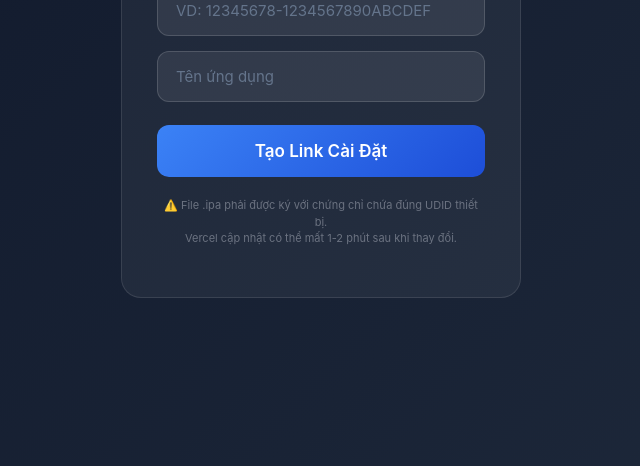
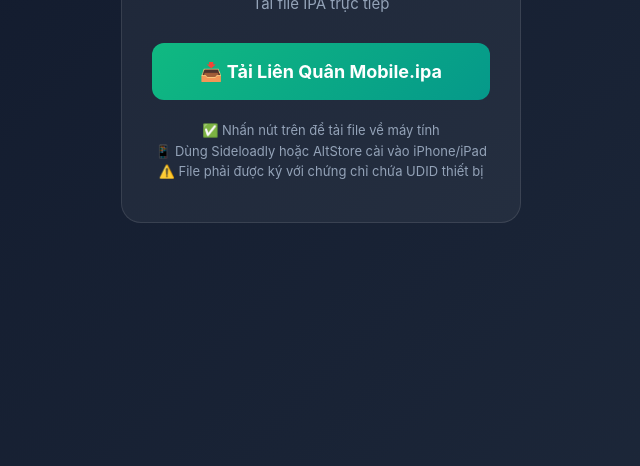
Before and after one commit to tinhyeunhobe1-eng/khogamevip, a plain HTML site: page index.html in a window 1280 px wide. Shown: the part 334-800 px from the top of the page, without its empty margins (319-959 px from the left). Drawn offline with Linux system fonts and the light colour scheme.

Commit message:
Update index.html

```diff
--- a/index.html
+++ b/index.html
@@ -5,130 +5,28 @@
     <meta name="viewport" content="width=device-width, initial-scale=1.0">
     <title>Kho Game VIP</title>
     <style>
-        * {
-            margin: 0;
-            padding: 0;
-            box-sizing: border-box;
-            font-family: -apple-system, BlinkMacSystemFont, 'Segoe UI', sans-serif;
-        }
-        body {
-            background: linear-gradient(135deg, #0f172a, #1e293b);
-            min-height: 100vh;
-            display: flex;
-            flex-direction: column;
-            align-items: center;
-            justify-content: center;
-            padding: 20px;
-        }
-        .container {
-            background: rgba(255, 255, 255, 0.05);
-            border-radius: 20px;
-            padding: 50px 35px;
-            max-width: 400px;
-            width: 100%;
-            border: 1px solid rgba(255, 255, 255, 0.1);
-        }
-        h1 {
-            color: #ffffff;
-            font-size: 32px;
-            text-align: center;
-            margin-bottom: 12px;
-        }
-        .subtitle {
-            color: #94a3b8;
-            text-align: center;
-            margin-bottom: 30px;
-            font-size: 15px;
-        }
-        input {
-            width: 100%;
-            padding: 15px 18px;
-            background: rgba(255, 255, 255, 0.08);
-            border: 1px solid rgba(255, 255, 255, 0.15);
-            border-radius: 12px;
-            color: white;
-            font-size: 15px;
-            margin-bottom: 15px;
-            outline: none;
-        }
-        input::placeholder { color: #64748b; }
-        button {
-            width: 100%;
-            padding: 16px;
-            background: linear-gradient(135deg, #3b82f6, #1d4ed8);
-            color: white;
-            border: none;
-            border-radius: 12px;
-            font-size: 17px;
-            font-weight: 600;
-            cursor: pointer;
-            margin-top: 8px;
-        }
-        .result {
-            margin-top: 20px;
-            padding: 15px;
-            background: rgba(16, 185, 129, 0.1);
-            border-radius: 10px;
-            display: none;
-        }
-        .result.show { display: block; }
-        .result p { color: #6ee7b7; font-size: 14px; margin-bottom: 10px; }
-        .install-btn {
-            display: block;
-            background: #10b981;
-            color: white;
-            padding: 12px;
-            border-radius: 8px;
-            text-align: center;
-            text-decoration: none;
-            font-weight: bold;
-        }
-        .note {
-            margin-top: 20px;
-            font-size: 11px;
-            color: #6b7280;
-            text-align: center;
-            line-height: 1.5;
-        }
+        *{margin:0;padding:0;box-sizing:border-box;font-family:-apple-system,BlinkMacSystemFont,sans-serif}
+        body{background:linear-gradient(135deg,#0f172a,#1e293b);min-height:100vh;display:flex;align-items:center;justify-content:center;padding:20px}
+        .container{background:rgba(255,255,255,.05);border-radius:20px;padding:40px 30px;max-width:400px;width:100%;border:1px solid rgba(255,255,255,.1)}
+        h1{color:#fff;font-size:28px;text-align:center;margin-bottom:10px}
+        .subtitle{color:#94a3b8;text-align:center;margin-bottom:30px;font-size:15px}
+        .download-btn{display:block;background:linear-gradient(135deg,#10b981,#05998a);color:white;padding:18px;border-radius:12px;text-align:center;text-decoration:none;font-size:18px;font-weight:bold;margin-bottom:20px}
+        .note{font-size:13px;color:#94a3b8;line-height:1.6;text-align:center}
     </style>
 </head>
 <body>
     <div class="container">
         <h1>🚀 Kho Game VIP</h1>
-        <p class="subtitle">Nhập UDID để nhận link cài đặt</p>
+        <p class="subtitle">Tải file IPA trực tiếp</p>
 
-        <input type="text" id="udid" placeholder="VD: 12345678-1234567890ABCDEF">
-        <input type="text" id="appname" placeholder="Tên ứng dụng">
-        <button onclick="generateLink()">Tạo Link Cài Đặt</button>
+        <a href="https://drive.google.com/uc?export=download&id=1Wq854Y3fYYKFn00HEml2rnJS4XSWC508"
+           class="download-btn" target="_blank">📥 Tải Liên Quân Mobile.ipa</a>
 
-        <div class="result" id="result">
-            <p>✅ Link đã tạo! Nhấn bên dưới để cài đặt:</p>
-            <a href="" id="install-link" class="install-btn">🔧 Cài Đặt Ngay</a>
+        <div class="note">
+            <p>✅ Nhấn nút trên để tải file về máy tính</p>
+            <p>📱 Dùng Sideloadly hoặc AltStore cài vào iPhone/iPad</p>
+            <p>⚠️ File phải được ký với chứng chỉ chứa UDID thiết bị</p>
         </div>
-
-        <p class="note">
-            ⚠️ File .ipa phải được ký với chứng chỉ chứa đúng UDID thiết bị.<br>
-            Vercel cập nhật có thể mất 1-2 phút sau khi thay đổi.
-        </p>
     </div>
-
-    <script>
-        function generateLink() {
-            const udid = document.getElementById('udid').value.trim();
-            const appName = document.getElementById('appname').value.trim() || 'App';
-
-            if (!udid) {
-                alert('Vui lòng nhập UDID!');
-                return;
-            }
-
-            const baseUrl = window.location.origin;
-            const plistUrl = `${baseUrl}/ipa/manifest.plist`;
-            const installLink = `itms-services://?action=download-manifest&url=${encodeURIComponent(plistUrl)}`;
-
-            document.getElementById('install-link').href = installLink;
-            document.getElementById('result').classList.add('show');
-        }
-    </script>
 </body>
 </html>
```
